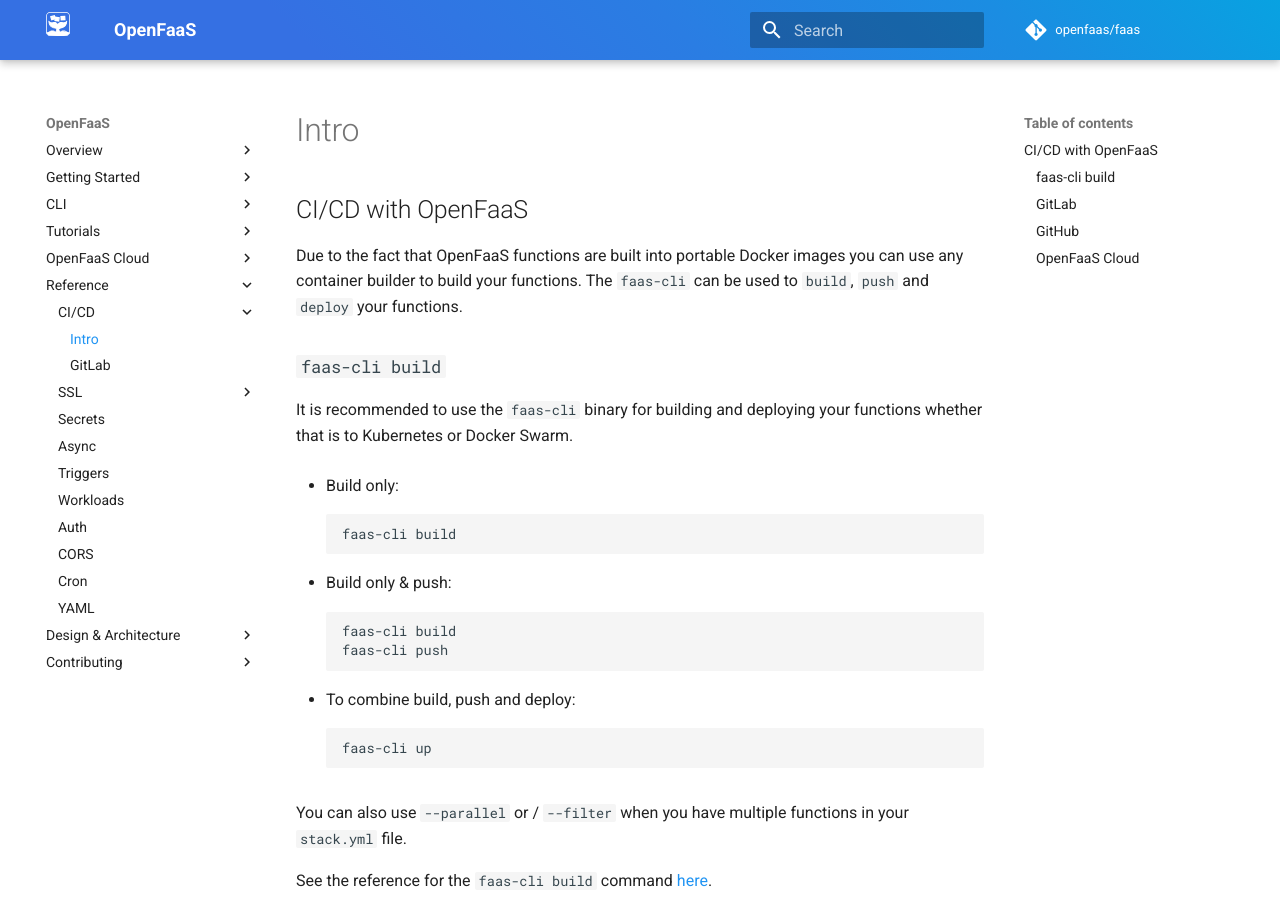
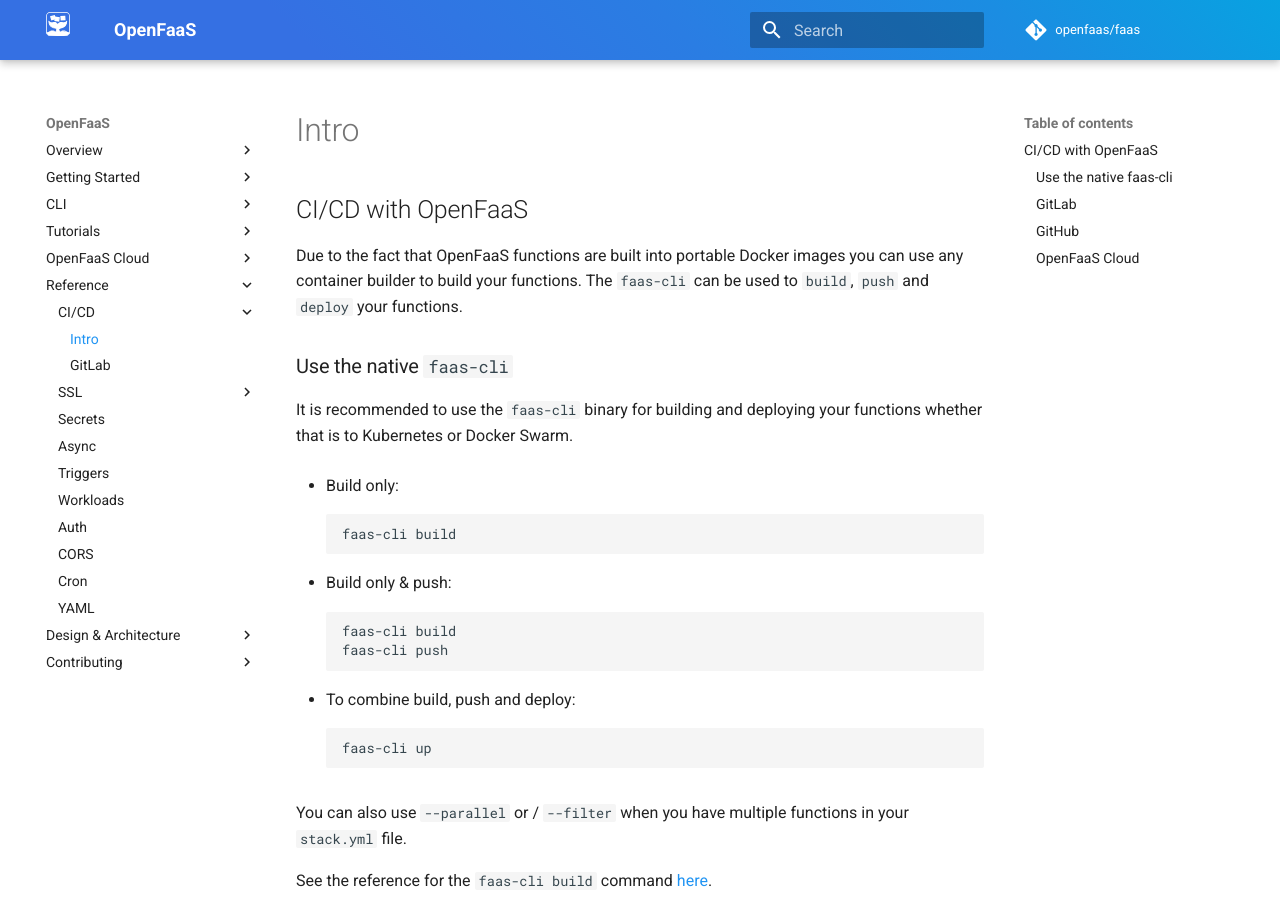
Before and after one commit to openfaas/docs, an MkDocs documentation site: the page built from docs/reference/cicd/intro.md, in a window 1280 px wide and 900 px high. Built offline with MkDocs 1.6.1 and Material for MkDocs 9.7.7, drawn with Linux system fonts in a browser that asks for light colours; comment, search, counter and statistics services are not loaded.

Commit message:
Rename heading
Signed-off-by: Alex Ellis <alexellis2@gmail.com>

```diff
--- a/docs/reference/cicd/intro.md
+++ b/docs/reference/cicd/intro.md
@@ -2,7 +2,7 @@
 
 Due to the fact that OpenFaaS functions are built into portable Docker images you can use any container builder to build your functions. The `faas-cli` can be used to `build`, `push` and `deploy` your functions.
 
-### `faas-cli build`
+### Use the native `faas-cli`
 
 It is recommended to use the `faas-cli` binary for building and deploying your functions whether that is to Kubernetes or Docker Swarm.
 
```
